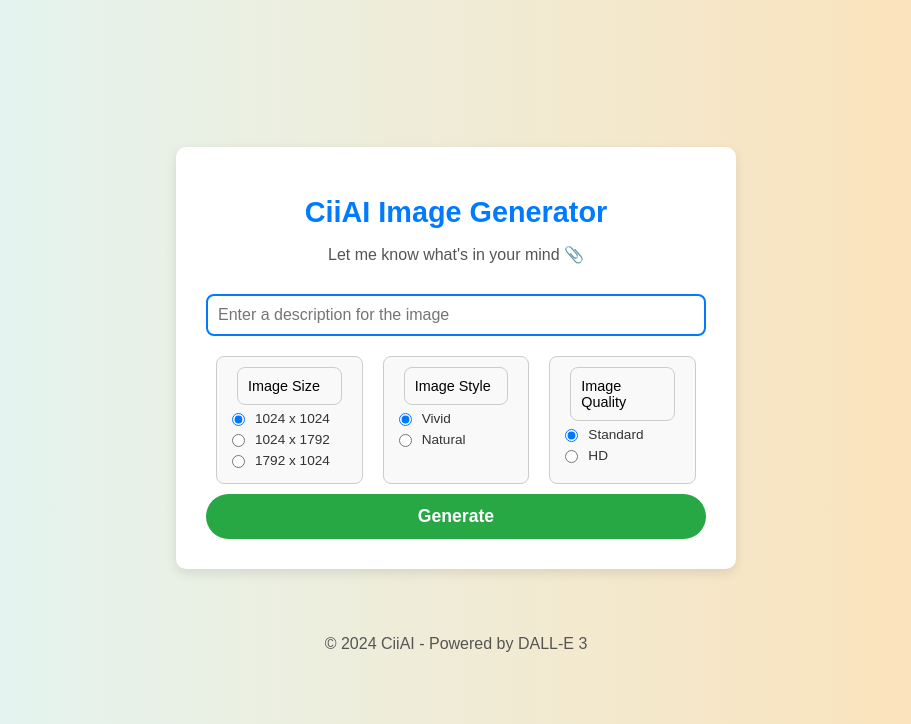
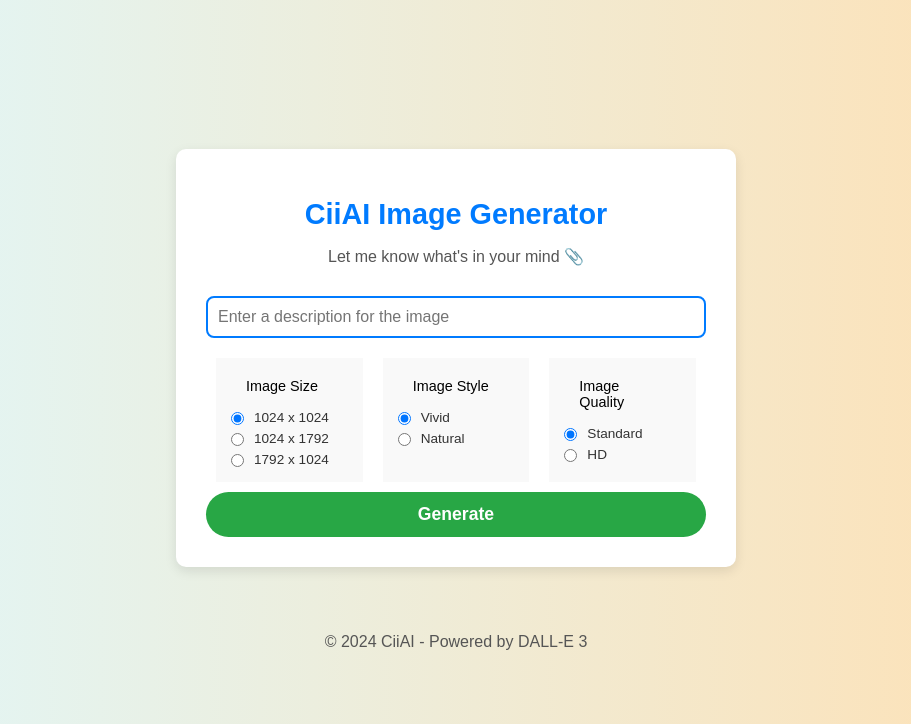
Before and after one commit to janiscirulis/JCU-WebApp-DALL-e, a Flask app: page / in a window 1280 px wide. Shown: the top 724 px of the page, without its empty margins (184-1095 px from the left). Run offline with Flask 3, Linux system fonts and the light colour scheme.

Commit message:
Update index.html

```diff
--- a/templates/index.html
+++ b/templates/index.html
@@ -40,7 +40,7 @@
         .option-header {
             font-size: 0.9rem;
             color: #000;
-            margin-top: 15px;
+            margin-top: 10px; /* Reduced margin for compactness */
             text-align: left;
         }
         input[type="text"] {
@@ -68,10 +68,7 @@
         .options div {
             flex: 1;
             margin: 0 10px; /* Space between columns */
-            text-align: left;
             padding: 10px; /* Padding around each column */
-            border: 1px solid #ccc; /* Border for visual separation */
-            border-radius: 8px; /* Rounded corners for columns */
             background-color: #f9f9f9; /* Light background for columns */
         }
         .options label {
```
